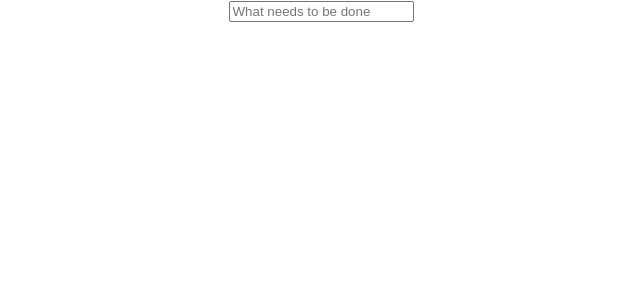
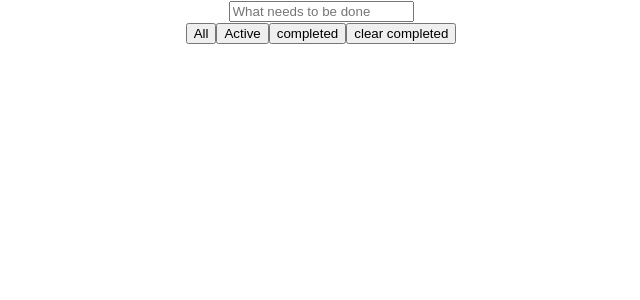
Before and after one commit to vamsimudadla/Assignments, a React (Create React App) app in the folder todo-list/: page / in a window 1280 px wide. Shown: the top 300 px of the page, without its empty margins (319-959 px from the left). Built offline with nearby package versions, Linux system fonts and the light colour scheme.

Commit message:
modified

```diff
--- a/todo-list/src/components/TodoItems/FilterButtons/index.js
+++ b/todo-list/src/components/TodoItems/FilterButtons/index.js
@@ -1,35 +1,39 @@
 import React, { Component } from "react";
 
 class FilterButtons extends Component {
-  displaAll = () => {
-    this.props.displaAll();
+  displayAll = e => {
+    this.props.displayAll(e.target.value);
   };
 
-  activeTodos = () => {
-    this.props.activeTodos();
+  activeTodos = e => {
+    this.props.activeTodos(e.target.value);
   };
 
-  completedTodos = () => {
-    this.props.completedTodos();
+  completedTodos = e => {
+    this.props.completedTodos(e.target.value);
   };
 
-  deleteCompleted = () => {
-    this.props.deleteCompleted();
+  deleteCompleted = e => {
+    this.props.deleteCompleted(e.target.value);
   };
 
   render() {
     return (
       <div>
-        <button type="button" onClick={this.displaAll}>
+        <button type="button" value="All" onClick={this.displayAll}>
           All
         </button>
-        <button type="button" onClick={this.activeTodos}>
+        <button type="button" value="Active" onClick={this.activeTodos}>
           Active
         </button>
-        <button type="button" onClick={this.completedTodos}>
+        <button type="button" value="completed" onClick={this.completedTodos}>
           completed
         </button>
-        <button type="button" onClick={this.deleteCompleted}>
+        <button
+          type="button"
+          value="clear completed"
+          onClick={this.deleteCompleted}
+        >
           clear completed
         </button>
       </div>
--- a/todo-list/src/components/TodoItems/index.js
+++ b/todo-list/src/components/TodoItems/index.js
@@ -1,8 +1,13 @@
 import React, { Component } from "react";
 import TodoItem from "./TodoItem";
+import FilterButtons from "./FilterButtons";
+import { exportDefaultSpecifier } from "@babel/types";
 class TodoItems extends Component {
   constructor(props) {
     super(props);
+    this.state = {
+      active_buttons: "All"
+    };
   }
 
   onUpdateTodo = (todoText, id) => {
@@ -12,9 +17,51 @@ class TodoItems extends Component {
   deleteTodo = id => {
     this.props.deleteTodo(id);
   };
-  displayTodos = () => {
+
+  displayAll = value => {
+    this.setState({
+      active_buttons: value
+    });
+  };
+
+  activeTodos = value => {
+    this.setState({
+      active_buttons: value
+    });
+  };
+
+  completedTodos = value => {
+    this.setState({
+      active_buttons: value
+    });
+  };
+
+  completedTodoItems = todo_item => {
+    if (todo_item.completed === true) return todo_item;
+  };
+
+  filterTodos = () => {
+    if (this.state.active_buttons === "All") {
+      var todo_items = this.props.todos;
+      return todo_items;
+    } else if (this.state.active_buttons === "Active") {
+      var todo_items = this.props.todos;
+      for (let i = 0; i < todo_items.length; i++) {
+        if (todo_items[i].completed == true) todo_items.splice(i, 1);
+      }
+      return todo_items;
+    } else if (this.state.active_buttons === "completed") {
+      var todo_items = this.props.todos;
+      for (let i = 0; i < todo_items.length; i++) {
+        if (todo_items[i].completed == false) todo_items.splice(i, 1);
+      }
+      return todo_items;
+    }
+  };
+
+  displayTodos = todo_items => {
     let todo_boxes = [];
-    this.props.todos.forEach(element => {
+    todo_items.forEach(element => {
       todo_boxes.push(
         <TodoItem
           value={element.id}
@@ -29,8 +76,19 @@ class TodoItems extends Component {
     });
     return todo_boxes;
   };
+
   render() {
-    return <div>{this.displayTodos()}</div>;
+    return (
+      <div>
+        <div>{this.displayTodos(this.filterTodos())}</div>
+        <FilterButtons
+          displayAll={this.displayAll}
+          activeTodos={this.activeTodos}
+          completedTodos={this.completedTodos}
+          deleteCompleted={this.deleteCompleted}
+        />
+      </div>
+    );
   }
 }
 
```
